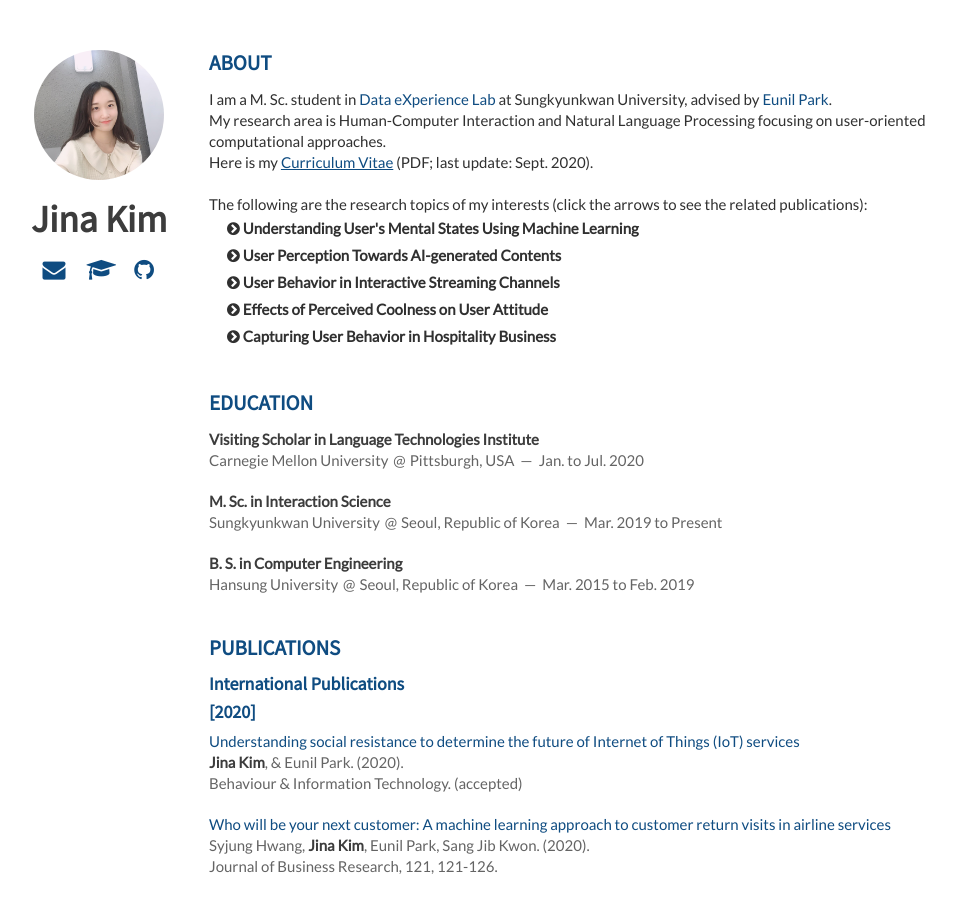
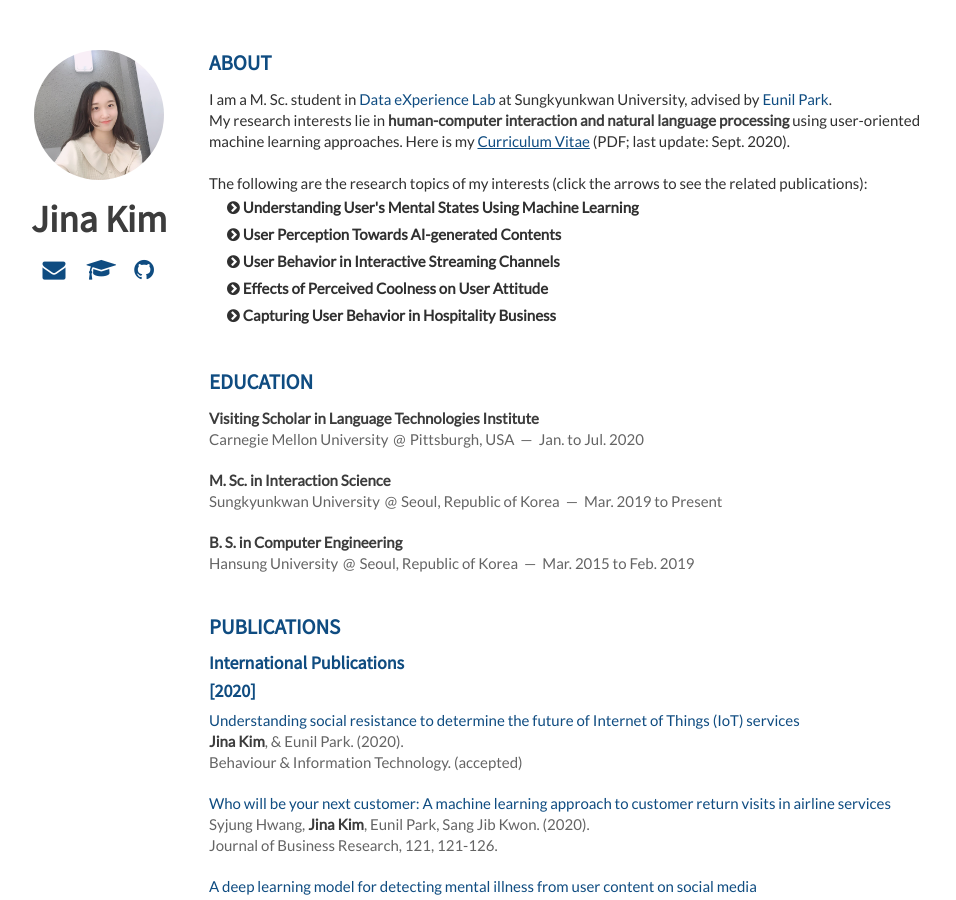
Before and after one commit to Jina-Kim/Jina-Kim.github.io, a Jekyll site: the page built from index.html, in a window 1280 px wide and 900 px high. Shown: the whole window, without its empty margins (151-1107 px from the left). Built offline with Jekyll 4.4.1, drawn with Linux system fonts in a browser that asks for light colours; nearby versions of some CDN libraries; the list of posts is cut into pages by our own code.

Commit message:
Update about.html

```diff
--- a/_includes/about.html
+++ b/_includes/about.html
@@ -3,8 +3,7 @@
     <article>
         <p>
           I am a M. Sc. student in <a href="http://dsl.skku.edu">Data eXperience Lab</a> at Sungkyunkwan University, advised by <a href="http://eunilpark.com">Eunil Park</a>. </br>
-          My research area is Human-Computer Interaction and Natural Language Processing focusing on user-oriented computational approaches.</br>
-          Here is my <a href='/Jina_Kim_CV.pdf' style="text-decoration: underline">Curriculum Vitae</a> (PDF; last update: Sept. 2020).
+          My research interests lie in <em>human-computer interaction and natural language processing</em> using user-oriented machine learning approaches. Here is my <a href='/Jina_Kim_CV.pdf' style="text-decoration: underline">Curriculum Vitae</a> (PDF; last update: Sept. 2020).
 
         </br></br>
           The following are the research topics of my interests (click the arrows to see the related publications):
```
